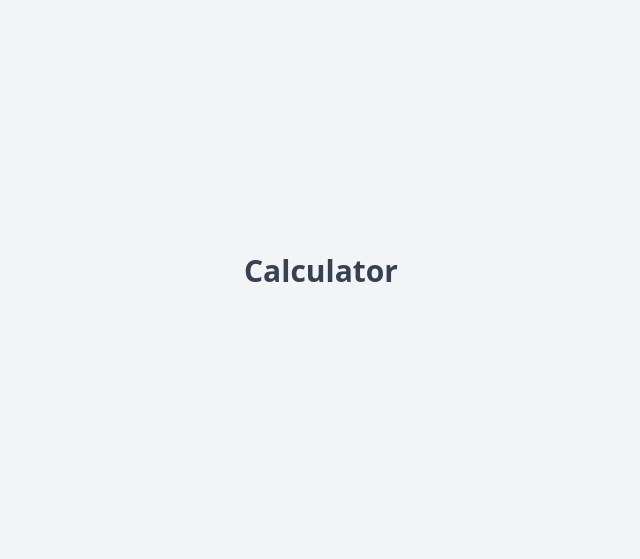
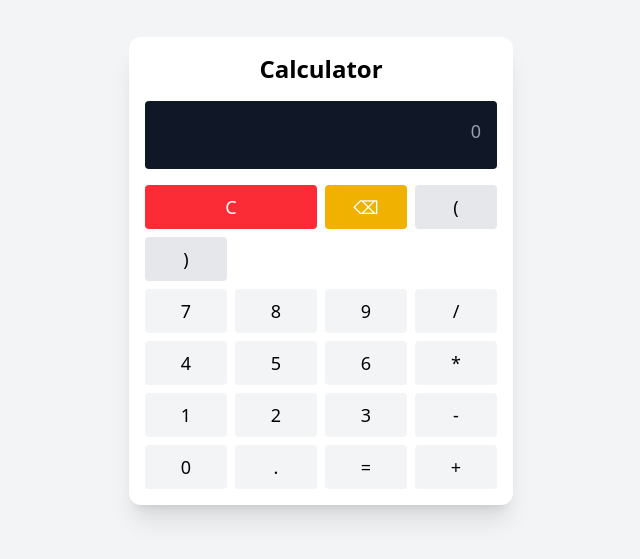
Before and after one commit to joshuakitong/vue-calculator-app, a Vue app: page / in a window 1280 px wide. Shown: the part 129-688 px from the top of the page, without its empty margins (319-959 px from the left). Built offline with nearby package versions, Linux system fonts and the light colour scheme.

Commit message:
feat: build basic calculator

```diff
--- a/src/components/Calculator.vue
+++ b/src/components/Calculator.vue
@@ -1,14 +1,63 @@
 <script setup>
-import { ref } from 'vue'
+import { ref, onMounted } from 'vue'
+import Display from './Display.vue'
+import Keypad from './Keypad.vue'
 
-defineProps({
-  title: String,
+defineProps({ title: String })
+
+const expression = ref('')
+const result = ref('')
+
+const append = (val) => {
+  expression.value += val
+}
+
+const clear = () => {
+  expression.value = ''
+  result.value = ''
+}
+
+const deleteLast = () => {
+  expression.value = expression.value.slice(0, -1)
+}
+
+const calculate = () => {
+  try {
+    result.value = eval(expression.value)
+  } catch {
+    result.value = 'Error'
+  }
+}
+
+// Keyboard input
+const handleKey = (e) => {
+  if ('0123456789+-*/().'.includes(e.key)) {
+    append(e.key)
+  } else if (e.key === 'Enter') {
+    calculate()
+  } else if (e.key === 'Backspace') {
+    deleteLast()
+  } else if (e.key.toLowerCase() === 'c') {
+    clear()
+  }
+}
+
+onMounted(() => {
+  window.addEventListener('keydown', handleKey)
 })
-
 </script>
 
 <template>
-  <div class="min-h-screen flex items-center justify-center bg-gray-100 text-gray-700 text-3xl font-bold">
-    <h1>{{ title }}</h1>
+  <div class="min-h-screen flex items-center justify-center bg-gray-100 px-4">
+    <div class="w-full max-w-sm bg-white rounded-xl shadow-xl p-4">
+      <h1 class="text-center text-2xl font-bold mb-4">{{ title }}</h1>
+      <Display :expression="expression" :result="result" />
+      <Keypad
+        @append="append"
+        @clear="clear"
+        @delete="deleteLast"
+        @calculate="calculate"
+      />
+    </div>
   </div>
 </template>
--- /dev/null
+++ b/src/components/Display.vue
@@ -0,0 +1,13 @@
+<script setup>
+defineProps({
+  expression: String,
+  result: String,
+})
+</script>
+
+<template>
+  <div class="bg-gray-900 text-white p-4 rounded text-right space-y-2 mb-4">
+    <div class="text-lg text-gray-400 truncate">{{ expression || '0' }}</div>
+    <div class="text-2xl font-mono">{{ result || '' }}</div>
+  </div>
+</template>
--- /dev/null
+++ b/src/components/Keypad.vue
@@ -0,0 +1,62 @@
+<script setup>
+const emit = defineEmits(['append', 'clear', 'delete', 'calculate'])
+
+const keys = [
+  ['7', '8', '9', '/'],
+  ['4', '5', '6', '*'],
+  ['1', '2', '3', '-'],
+  ['0', '.', '=', '+'],
+]
+
+const handleClick = (key) => {
+  if (key === '=') {
+    emit('calculate')
+  } else {
+    emit('append', key)
+  }
+}
+</script>
+
+<template>
+  <div>
+    <div class="grid grid-cols-4 gap-2 mb-2">
+      <button
+        @click="emit('clear')"
+        class="col-span-2 bg-red-500 text-white py-2 rounded text-lg"
+      >
+        C
+      </button>
+      <button
+        @click="emit('delete')"
+        class="bg-yellow-500 text-white py-2 rounded text-lg"
+      >
+        ⌫
+      </button>
+      <button
+        @click="emit('append', '(')"
+        class="bg-gray-200 py-2 rounded text-lg"
+      >
+        (
+      </button>
+      <button
+        @click="emit('append', ')')"
+        class="bg-gray-200 py-2 rounded text-lg"
+      >
+        )
+      </button>
+    </div>
+
+    <div class="grid grid-cols-4 gap-2">
+      <template v-for="row in keys" :key="row">
+        <button
+          v-for="key in row"
+          :key="key"
+          @click="handleClick(key)"
+          class="bg-gray-100 hover:bg-gray-300 py-2 rounded text-lg"
+        >
+          {{ key }}
+        </button>
+      </template>
+    </div>
+  </div>
+</template>
```
